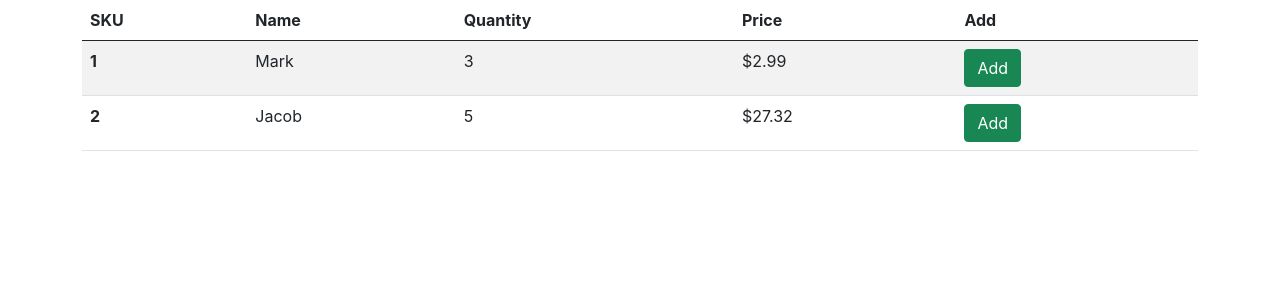
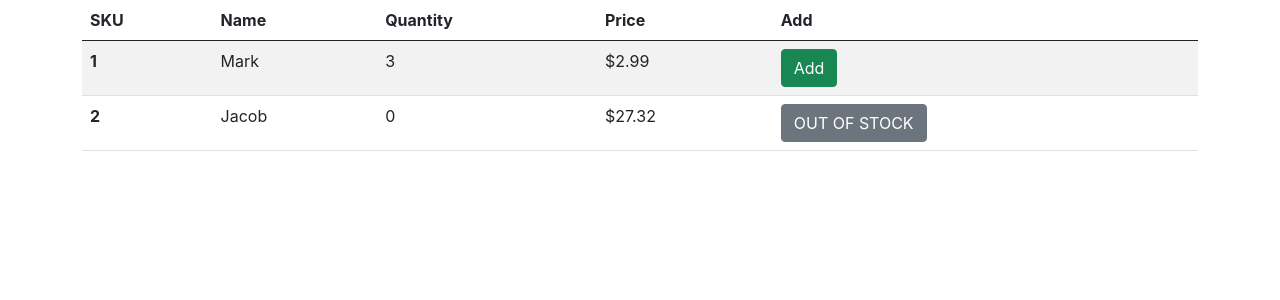
Before and after one commit to nazaninbinesh/assignment3-nbi-67-app, a React (Create React App) app: page / in a window 1280 px wide. Shown: the top 300 px of the page. Built offline with nearby package versions, Linux system fonts and the light colour scheme.

Commit message:
add stock button

```diff
--- a/src/ComponentsNbi67/InventoryNbi67/InventoryNbi67.js
+++ b/src/ComponentsNbi67/InventoryNbi67/InventoryNbi67.js
@@ -25,10 +25,11 @@ function InventoryNbi67() {
         <tr>
           <th scope="row">2</th>
           <td>Jacob</td>
-          <td>5</td>
+          <td>0</td>
           <td>$27.32</td>
           <td>
-              <button className="btn btn-success">Add</button>
+              <button className="btn btn btn-secondary">OUT OF STOCK</button>
+
           </td>
         </tr>
       </tbody>
```
